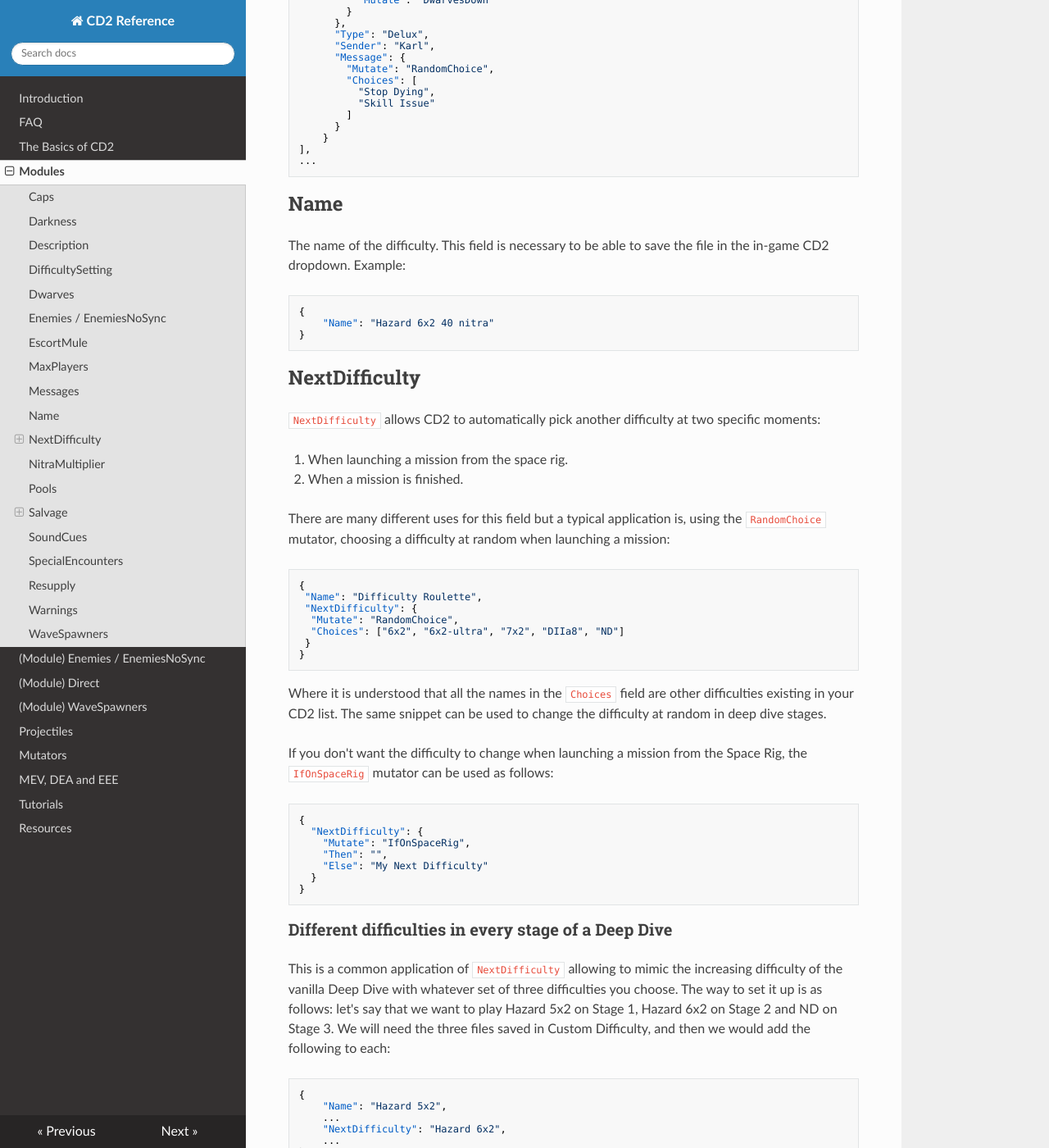
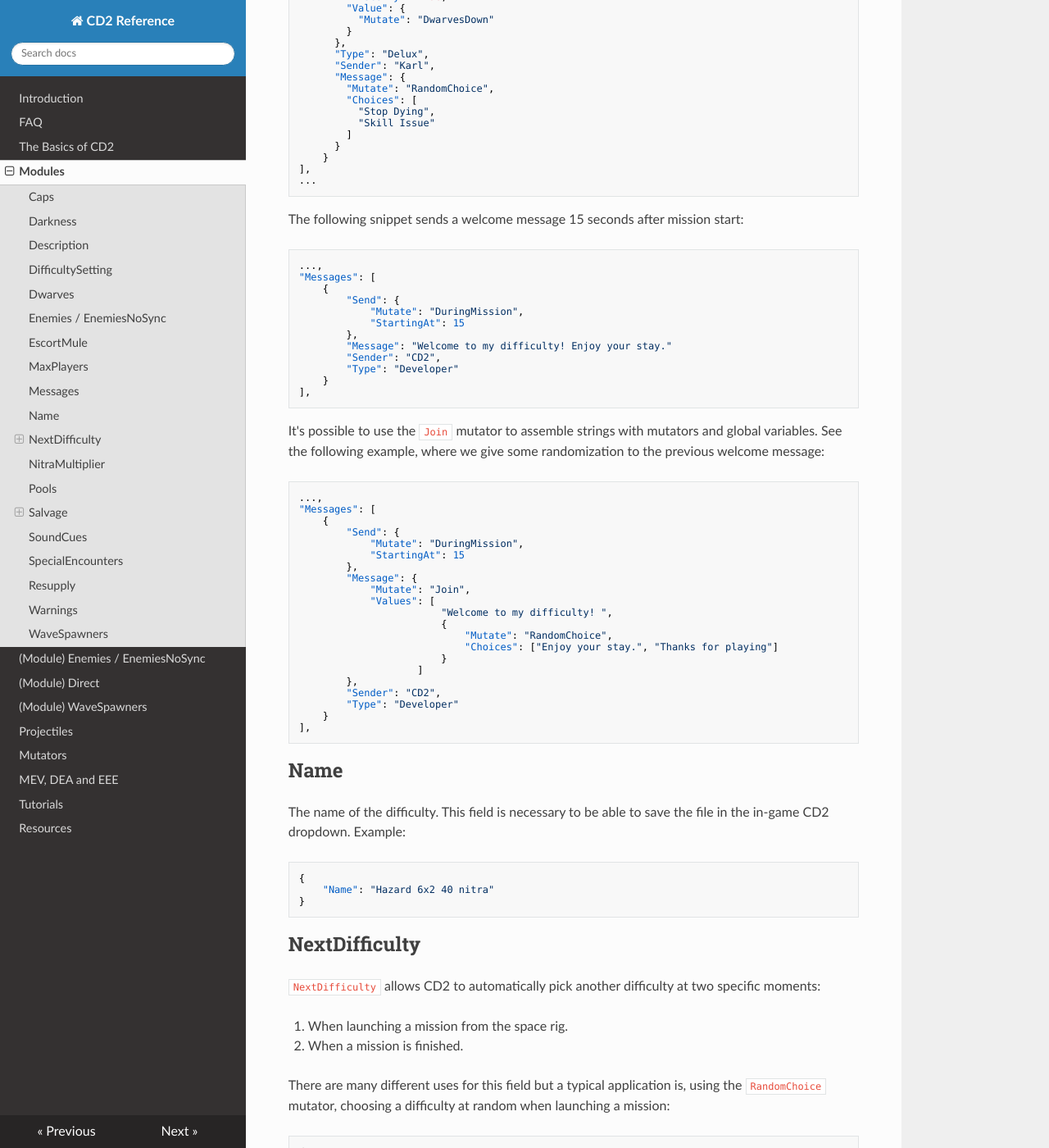
Before and after one commit to vonacht/cd2-docs, an MkDocs documentation site: the page built from docs/modules.md, in a window 1280 px wide and 1400 px high, scrolled down 4786 px. Shown: the whole window at 82% size. Built offline with MkDocs 1.6.1, drawn with Linux system fonts in a browser that asks for light colours; nearby versions of some CDN libraries; some of the changed text lies outside the part shown.

Commit message:
added some examples to Messages module, improved the Join mutator description

````diff
--- a/docs/modules.md
+++ b/docs/modules.md
@@ -134,7 +134,7 @@ A module that allows CD2 to send messages to chat in response to events happenin
 
 Examples:
 
-The following snippet sends a message on chat when the next resupply is available.
+In a difficulty with 60 nitra resupplies, the following snippet sends a message on chat when the next resupply is available:
 
 ```json
 ...,
@@ -181,6 +181,49 @@ The following snippet sends a message on chat when a player dies.
     }
 ],
 ...
+```
+
+The following snippet sends a welcome message 15 seconds after mission start:
+
+```json
+...,
+"Messages": [
+    {
+        "Send": {
+            "Mutate": "DuringMission",
+            "StartingAt": 15
+        },
+        "Message": "Welcome to my difficulty! Enjoy your stay."
+        "Sender": "CD2",
+        "Type": "Developer"
+    }
+],
+```
+
+It's possible to use the `Join` mutator to assemble strings with mutators and global variables. See the following example, where we give some randomization to the previous welcome message:
+
+```json
+...,
+"Messages": [
+    {
+        "Send": {
+            "Mutate": "DuringMission",
+            "StartingAt": 15
+        },
+        "Message": {
+            "Mutate": "Join",
+            "Values": [
+                        "Welcome to my difficulty! ",
+                        {
+                            "Mutate": "RandomChoice",
+                            "Choices": ["Enjoy your stay.", "Thanks for playing"]
+                        }
+                    ]
+        },
+        "Sender": "CD2",
+        "Type": "Developer"
+    }
+],
 ```
 
 ## Name
````
Also changed, not shown: docs/mutators.md (+26 -1 lines).
